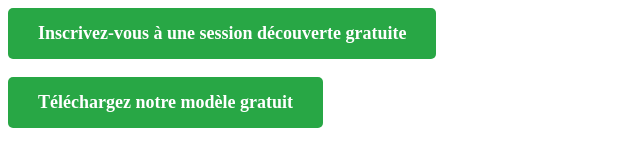
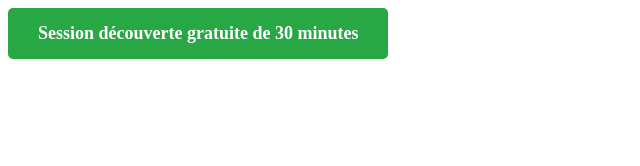
Before and after one commit to Tomguiz/optibiz-cta, a plain HTML site: page index.html in a window 1280 px wide. Shown: the whole page, without its empty margins (0-640 px from the left). Drawn offline with Linux system fonts and the light colour scheme.

Commit message:
Update index.html

```diff
--- a/index.html
+++ b/index.html
@@ -27,9 +27,8 @@
 </head>
 <body>
 
-    <a href="#inscription" class="cta-button">Inscrivez-vous à une session découverte gratuite</a>
-    <br><br>
-    <a href="#telechargement" class="cta-button">Téléchargez notre modèle gratuit</a>
+    <a href="https://calendly.com/tom-guisgand/session-decouverte-gratuite-30-min-clone" class="cta-button">Session découverte gratuite de 30 minutes</a>
+    <br>
 
 </body>
 </html>
```
